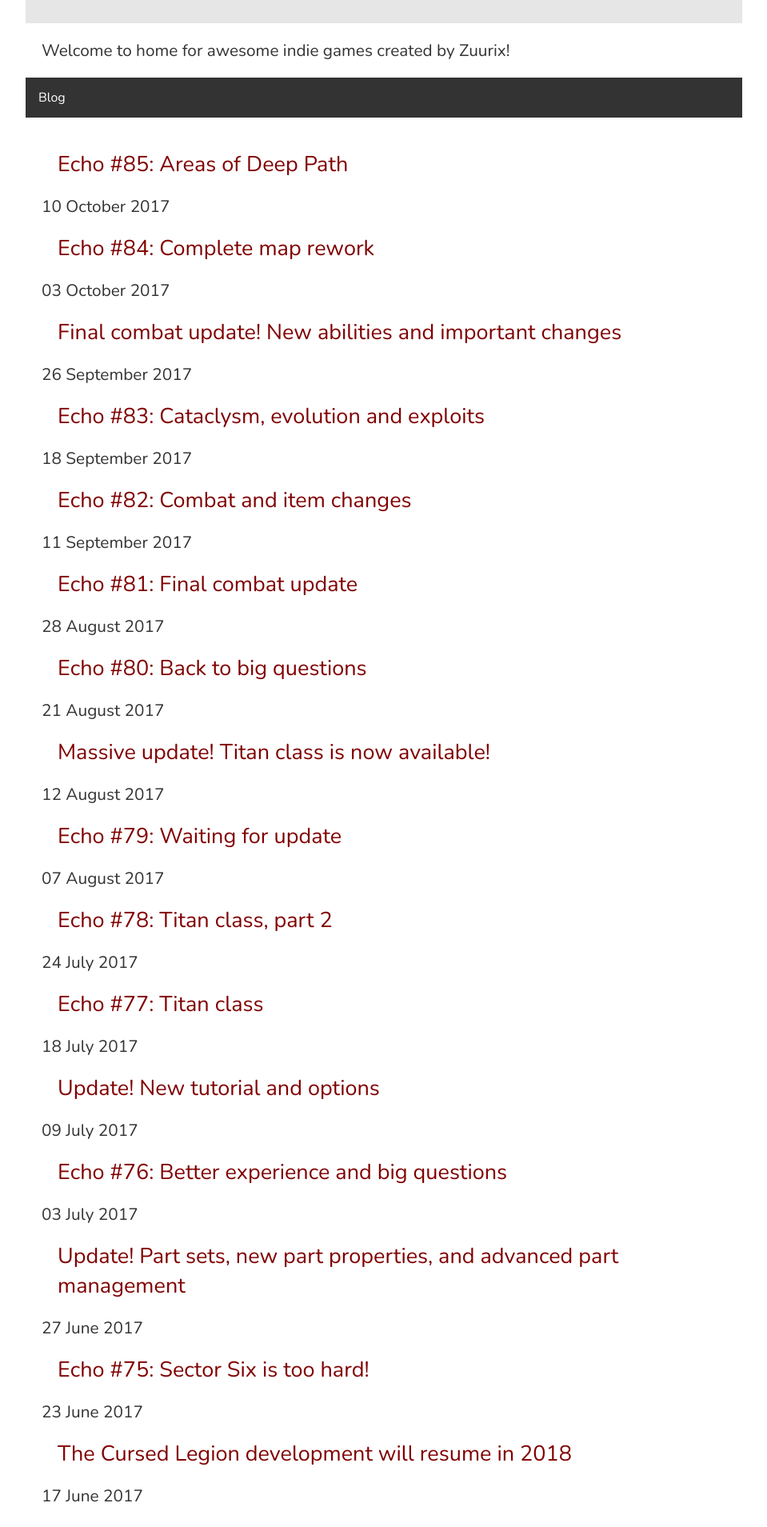
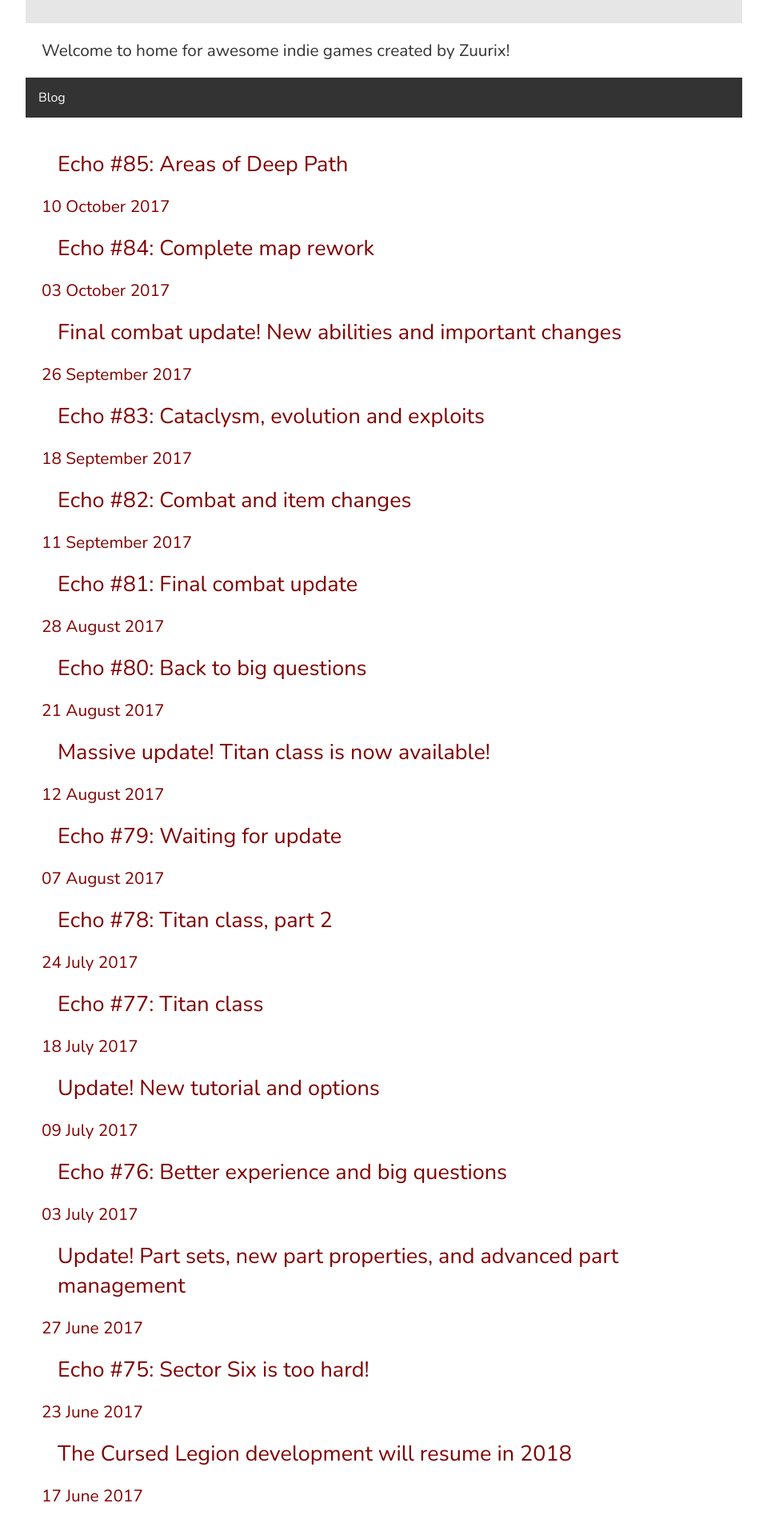
Before and after one commit to Phoebe3663/Zuurix.github.io, a Jekyll site: the page built from index.html, in a window 1280 px wide. Shown: the part 442-2351 px from the top of the page at 80% size, without its empty margins (160-1119 px from the left). Built offline with Jekyll 4.4.1, drawn with Linux system fonts in a browser that asks for light colours.

Commit message:
Update index.html

```diff
--- a/index.html
+++ b/index.html
@@ -17,7 +17,7 @@ title: Zuurix.com - Home
 
 	{% for post in site.posts %}
 	<li> <a href="{{ post.url }}" title="{{ post.title }}">{{ post.title }}</a></li>
-	<span>{{ post.date | date_to_long_string }}</span>
+	<a>{{ post.date | date_to_long_string }}</a>
 	{% endfor %}
 
 </ul>
```
